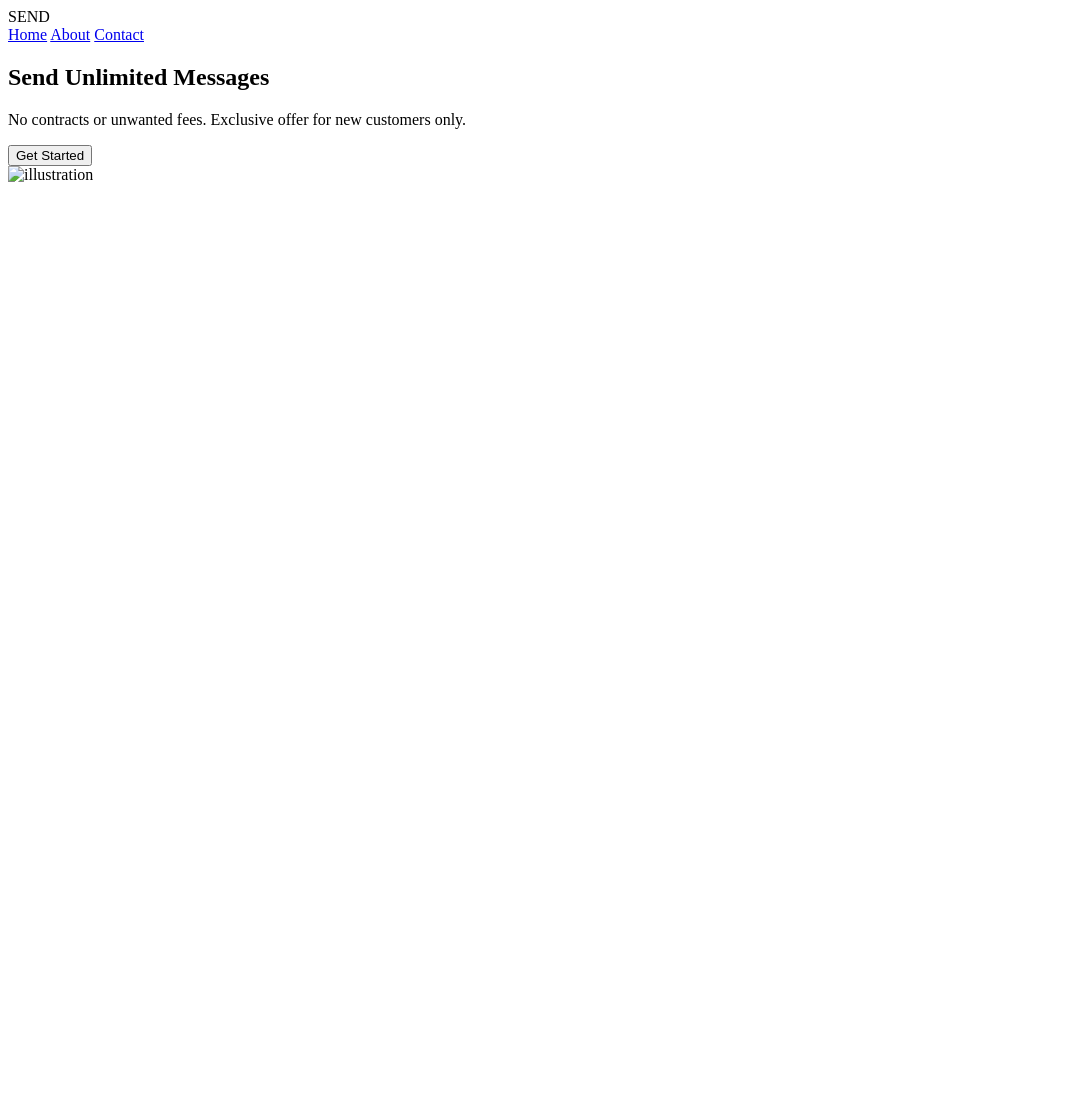
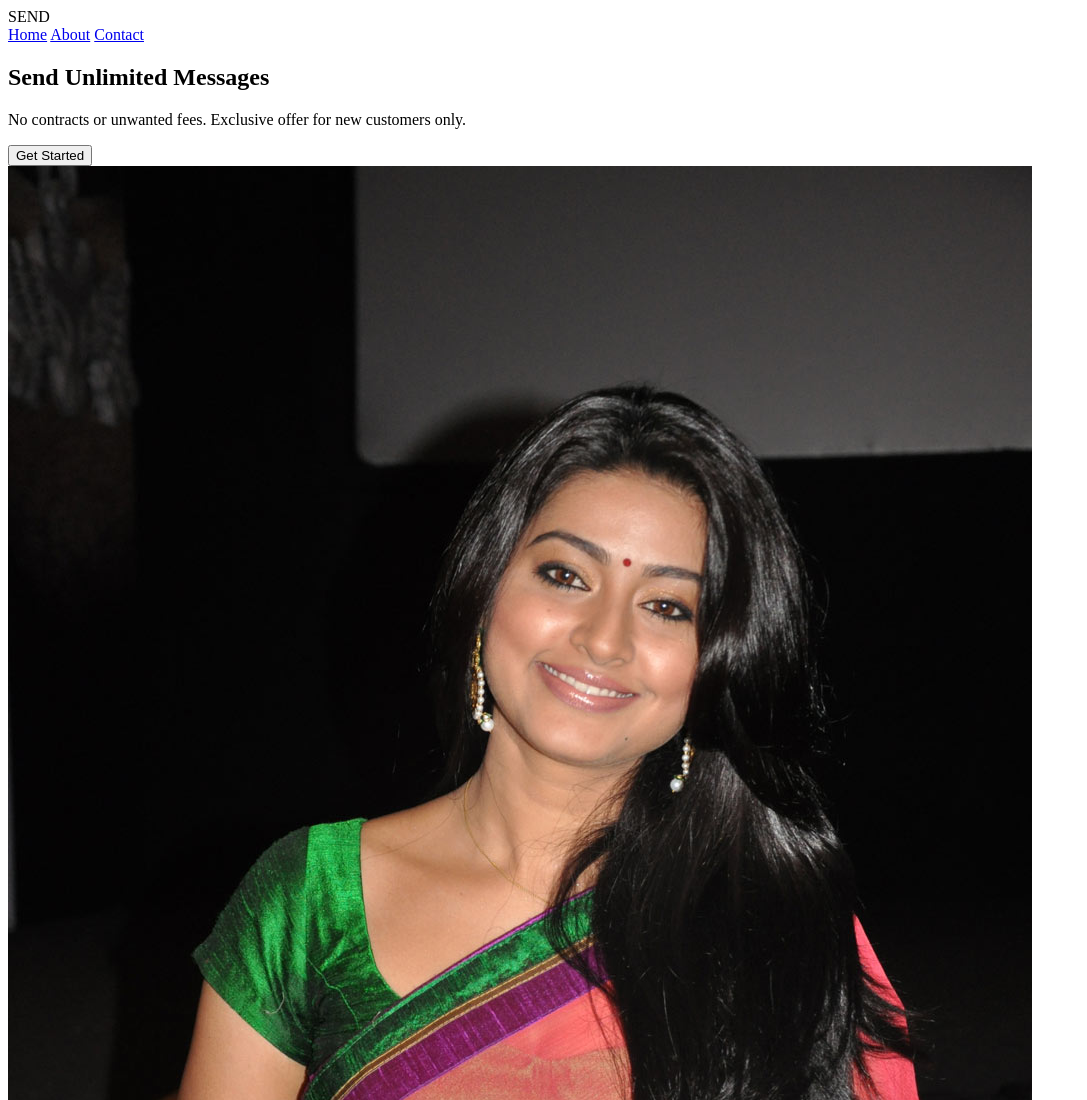
Before and after one commit to Anantharaman-S/Age-and-gender-prediction, a plain HTML site: page index.html in a window 1280 px wide. Shown: the top 1100 px of the page, without its empty margins (0-1087 px from the left). Before the commit the page ends 800 px from the top, so only its background shows below. Drawn offline with Linux system fonts and the light colour scheme.

Commit message:
index.html

```diff
--- a/index.html
+++ b/index.html
@@ -25,7 +25,7 @@
         </div>
         <div class="column-right">
           <img
-            src="./image-1.svg"
+            src="./image03.jpg"
             alt="illustration
         "
             class="hero-image"
```
